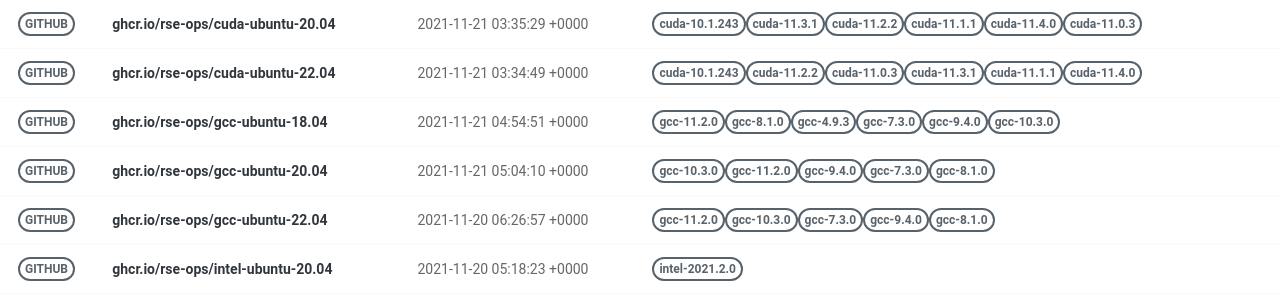
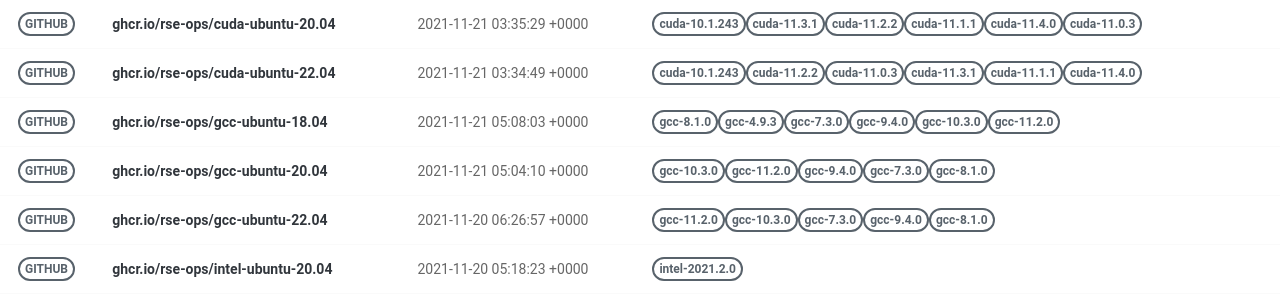
Before and after one commit to rse-ops/docker-images, a Jekyll site: the page built from pages/index.md, in a window 1280 px wide. Shown: the part 277-577 px from the top of the page. Built offline with Jekyll 4.4.1, drawn with Linux system fonts in a browser that asks for light colours; nearby versions of some CDN libraries.

Commit message:
Automated push to update library 2021-11-21

```diff
--- a/_library/ghcr.io-rse-ops-gcc-ubuntu-18.04.md
+++ b/_library/ghcr.io-rse-ops-gcc-ubuntu-18.04.md
@@ -1,14 +1,11 @@
 ---
 layout: container
 name: ghcr.io/rse-ops/gcc-ubuntu-18.04
-updated_at: 2021-11-21 04:54:51.362084
+updated_at: 2021-11-21 05:08:03.890597
 
 
 container_url: https://github.com/orgs/rse-ops/packages/container/package/gcc-ubuntu-18.04
 versions:
- - tag: gcc-11.2.0
-   dockerfile: https://github.com/rse-ops/docker-images/blob/main/ubuntu/gcc/Dockerfile
-   manifest: https://crane.ggcr.dev/manifest/ghcr.io/rse-ops/gcc-ubuntu-18.04:gcc-11.2.0
  - tag: gcc-8.1.0
    dockerfile: https://github.com/rse-ops/docker-images/blob/main/ubuntu/gcc/Dockerfile
    manifest: https://crane.ggcr.dev/manifest/ghcr.io/rse-ops/gcc-ubuntu-18.04:gcc-8.1.0
```
Also changed, not shown: other parts of _library/ghcr.io-rse-ops-gcc-ubuntu-18.04.md (+3 -0 lines).
